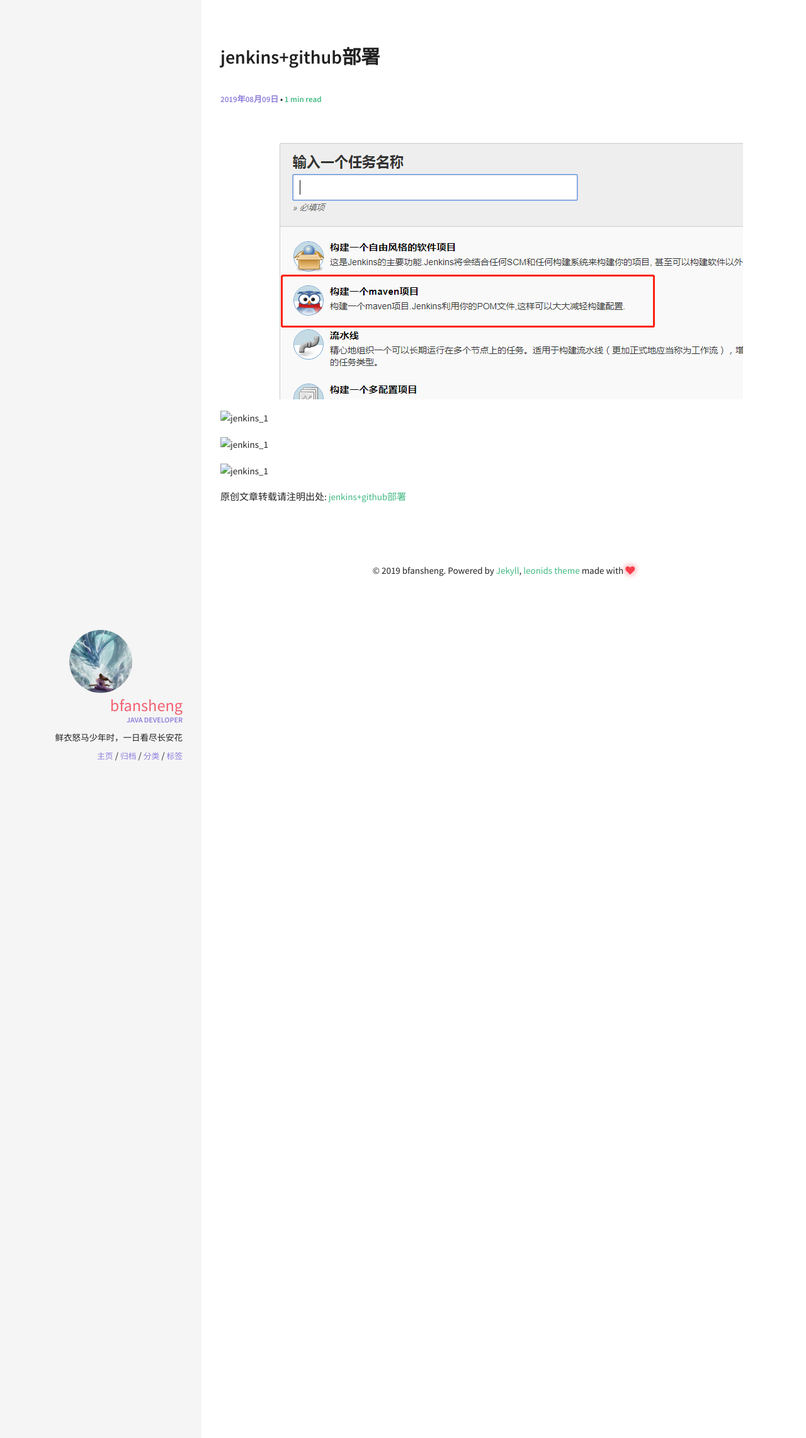
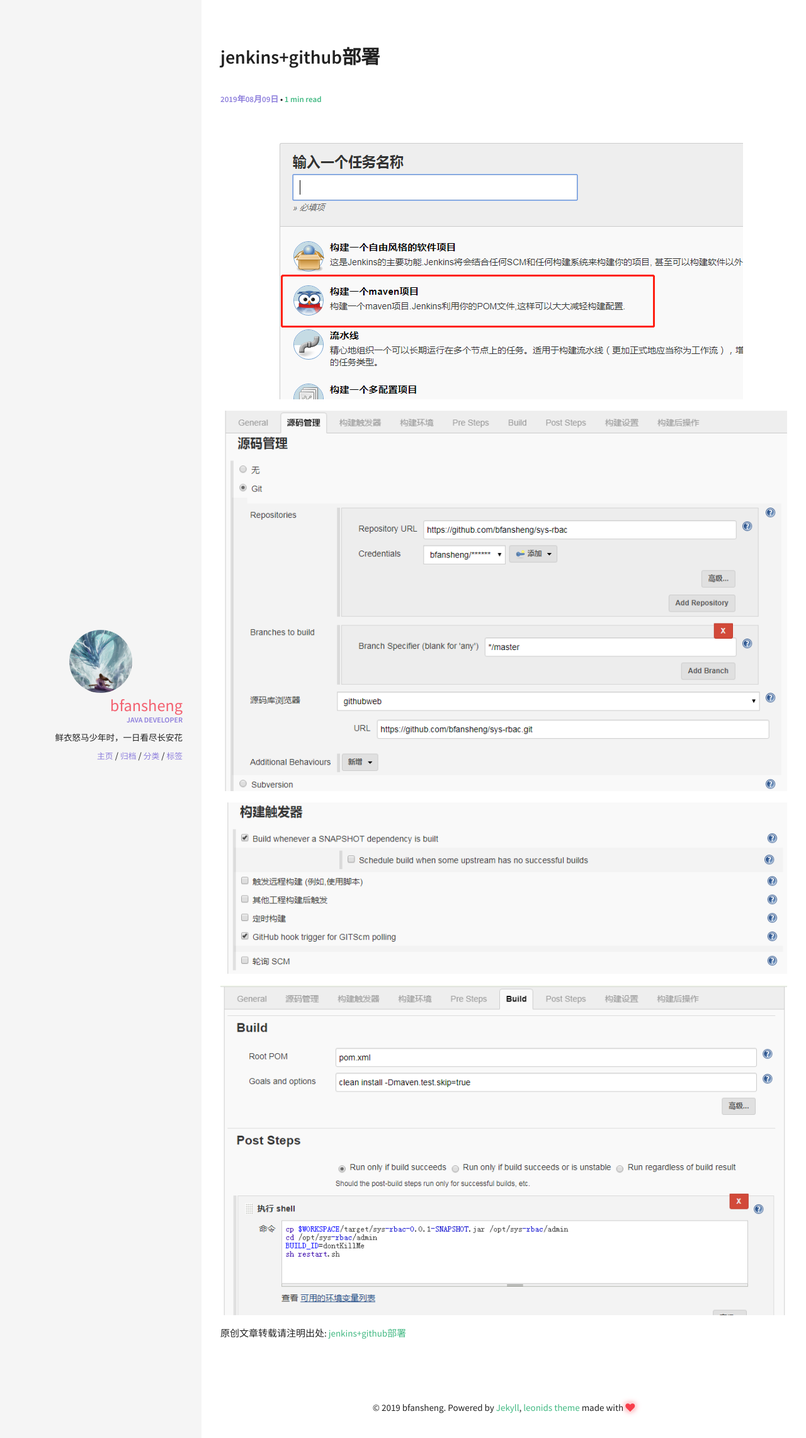
Before and after one commit to bfansheng/blog-jekins, a Jekyll site: the page built from _posts/2019-08-09-jenkins+github部署.md, in a window 1280 px wide. Shown: the top 2283 px of the page at 63% size. Built offline with Jekyll 4.4.1, drawn with Linux system fonts in a browser that asks for light colours.

Commit message:
Update 2019-08-09-jenkins+github部署.md

```diff
--- a/_posts/2019-08-09-jenkins+github部署.md
+++ b/_posts/2019-08-09-jenkins+github部署.md
@@ -7,8 +7,8 @@
 
 ![jenkins_0](/assets/jenkins_0.png)
 
-![jenkins_1](img\jenkins_1.png)
+![jenkins_1](/assets/jenkins_1.png)
 
-![jenkins_1](img\jenkins_2.png)
+![jenkins_2](/assets/jenkins_2.png)
 
-![jenkins_1](img\jenkins_3.png)
+![jenkins_3](/assets/jenkins_3.png)
```
